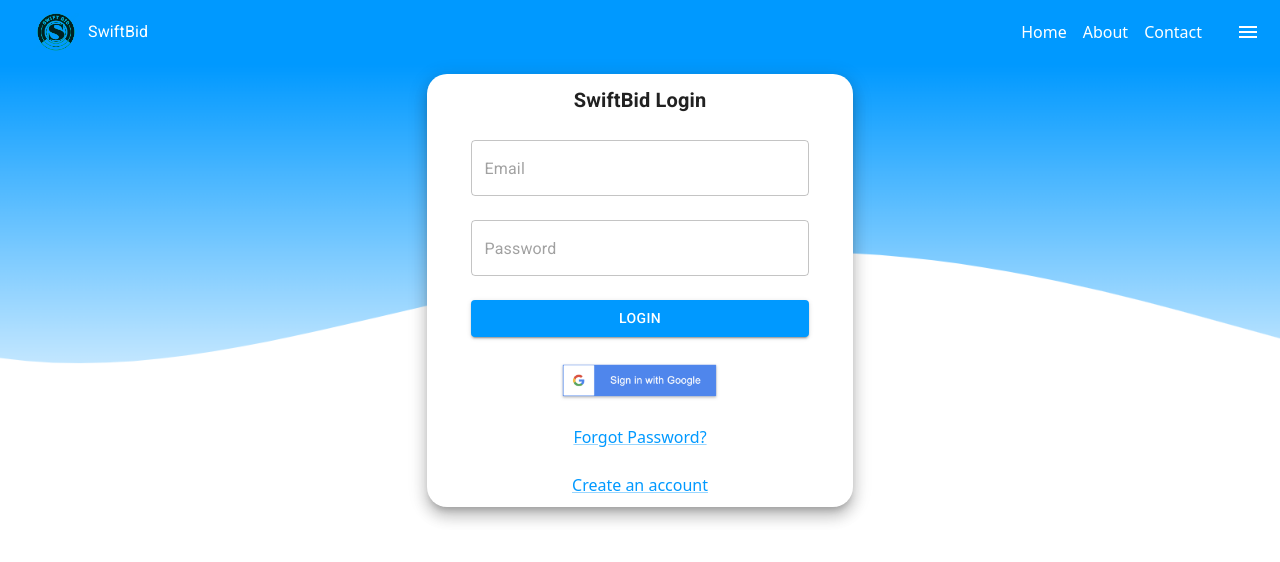
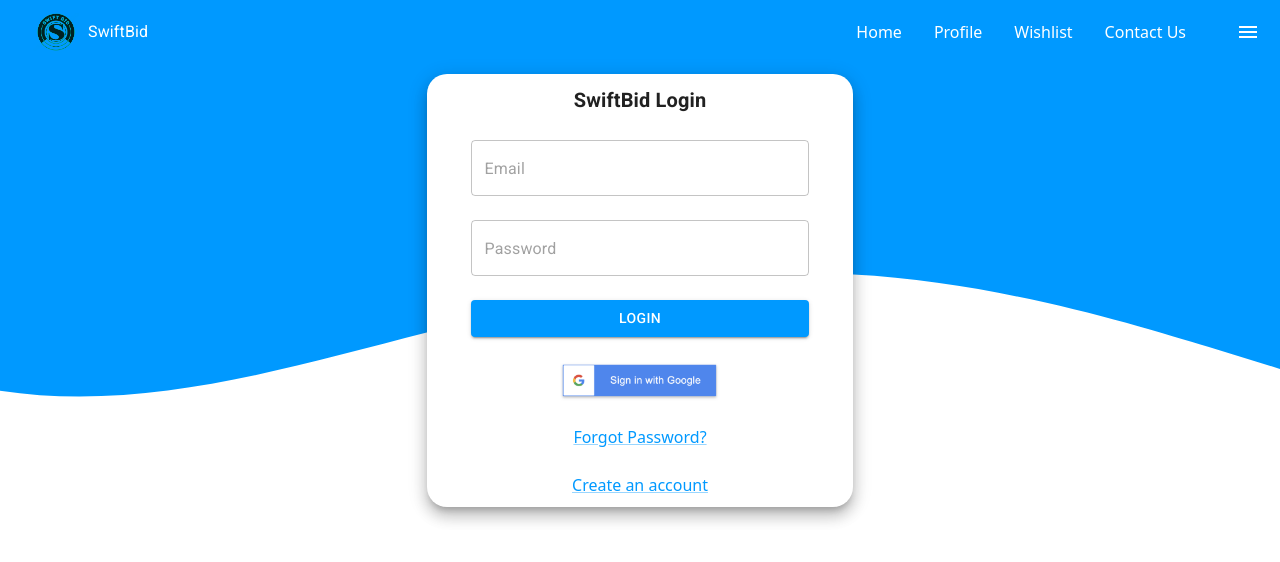
Before and after one commit to CapestoneGroup1/SwiftBidClient, a React (Create React App) app: page /login in a window 1280 px wide. Shown: the top 562 px of the page. Built offline with nearby package versions, Linux system fonts and the light colour scheme.

Commit message:
Contact us Page

```diff
--- a/public/index.html
+++ b/public/index.html
@@ -17,8 +17,8 @@
   <link rel="manifest" href="%PUBLIC_URL%/manifest.json" />
   <link rel="preconnect" href="https://fonts.googleapis.com" />
   <link rel="preconnect" href="https://fonts.gstatic.com" crossorigin />
-  <link rel="stylesheet" href="https://fonts.googleapis.com/css2?family=Roboto:wght@300;400;500;700&display=swap" />
-  <link rel="stylesheet" href="https://fonts.googleapis.com/icon?family=Material+Icons" />
+  <!-- <link rel="stylesheet" href="https://fonts.googleapis.com/css2?family=Roboto:wght@300;400;500;700&display=swap" /> -->
+  <!-- <link rel="stylesheet" href="https://fonts.googleapis.com/icon?family=Material+Icons" /> -->
   <!--
       Notice the use of %PUBLIC_URL% in the tags above.
       It will be replaced with the URL of the `public` folder during the build.
@@ -44,6 +44,22 @@
       To begin the development, run `npm start` or `yarn start`.
       To create a production bundle, use `npm run build` or `yarn build`.
     -->
+    <script>
+      window.addEventListener('load', function() {
+        // Create a link element for each stylesheet
+        var stylesheets = [
+          'https://fonts.googleapis.com/css2?family=Roboto:wght@300;400;500;700&display=swap',
+          'https://fonts.googleapis.com/icon?family=Material+Icons',
+        ];
+
+        stylesheets.forEach(function(href) {
+          var link = document.createElement('link');
+          link.rel = 'stylesheet';
+          link.href = href;
+          document.head.appendChild(link);
+        });
+      });
+    </script>
 </body>
 
 </html>
--- a/src/api/admin.ts
+++ b/src/api/admin.ts
@@ -20,6 +20,14 @@
 type ApproveRejectProduct = {
   id: string;
   rejectReason?: string;
+};
+
+type Query = {
+  _id?: string
+  name: string;
+  email: string;
+  message: string
+  date?: string
 };
 
 type BidEndProducts = {
@@ -61,7 +69,7 @@
     } else if (hasError) {
       error(errorMessage?.error || "Failed to Take Action");
     }
-  }, [data]);
+  }, [data, hasError]);
 
   return { data, error, hasError, isLoading, postData };
 };
@@ -83,7 +91,7 @@
     } else if (hasError) {
       error(errorMessage?.error || "Failed to Take Action");
     }
-  }, [data]);
+  }, [data, hasError]);
 
   return { data, error, hasError, isLoading, postData };
 };
@@ -123,3 +131,33 @@
   );
   return { data, error, hasError, isLoading, refetch };
 };
+
+export const useGetQueries = () => {
+  const { data, error, hasError, isLoading, refetch } = useFetch<Query[]>(
+    env.api.query
+  );
+  return { data, error, hasError, isLoading, refetch };
+};
+
+
+export const useSaveQuery = (successCallback: Function) => {
+  const {
+    data,
+    error: errorMessage,
+    hasError,
+    isLoading,
+    postData,
+  } = useCustomMutation<Query, Query>(env.api.query);
+  const { success, error } = useCustomNotifications();
+
+  useEffect(() => {
+    if (data) {
+      success("Details Sent Successfully");
+      successCallback();
+    } else if (hasError) {
+      error(errorMessage?.error || "Failed to Submit Details");
+    }
+  }, [data, hasError]);
+
+  return { data, error, hasError, isLoading, postData };
+};
--- a/src/components/Navigation.tsx
+++ b/src/components/Navigation.tsx
@@ -140,6 +140,13 @@
                 <ListItemText primary={"WINNERS"} />
               </ListItemButton>
             </ListItem>
+            <ListItem disablePadding>
+              <ListItemButton
+                onClick={() => navigate(env.routes.queries)}
+              >
+                <ListItemText primary={"QUERIES"} />
+              </ListItemButton>
+            </ListItem>
           </>
         )}
 
--- a/src/components/common/BackgroundWrapper.tsx
+++ b/src/components/common/BackgroundWrapper.tsx
@@ -13,15 +13,41 @@
         position: "relative",
       }}
     >
+      {isSmallScreen ? (
         <img
           alt="Wave background"
           src={wave}
           style={{
             width: "100%",
-          height: isSmallScreen ? "80vh" : "50vh"
+            height: isSmallScreen ? "80vh" : "50vh",
             // maxHeight: isSmallScreen ? "80vh" : "50vh", // Set maximum height based on screen size
           }}
         />
+      ) : (
+        <svg
+          xmlnsXlink="http://www.w3.org/1999/xlink"
+          id="wave"
+          style={{
+            transform: "rotate(180deg)",
+            width: "100%",
+          }}
+          viewBox="0 0 1440 490"
+          version="1.1"
+          xmlns="http://www.w3.org/2000/svg"
+        >
+          <defs>
+            <linearGradient id="sw-gradient-0" x1="0" x2="0" y1="1" y2="0">
+              <stop stopColor="rgba(0, 153, 255, 1)" offset="80%" />
+              <stop stopColor="rgba(255, 255, 255, 1)" offset="85%" />{" "}
+            </linearGradient>
+          </defs>
+          <path
+            style={{ transform: "translate(0, 0px)", opacity: 1 }}
+            fill="url(#sw-gradient-0)"
+            d="M0,147L80,171.5C160,196,320,245,480,253.2C640,261,800,229,960,187.8C1120,147,1280,98,1440,122.5C1600,147,1760,245,1920,245C2080,245,2240,147,2400,138.8C2560,131,2720,212,2880,220.5C3040,229,3200,163,3360,130.7C3520,98,3680,98,3840,147C4000,196,4160,294,4320,343C4480,392,4640,392,4800,367.5C4960,343,5120,294,5280,261.3C5440,229,5600,212,5760,228.7C5920,245,6080,294,6240,318.5C6400,343,6560,343,6720,318.5C6880,294,7040,245,7200,228.7C7360,212,7520,229,7680,269.5C7840,310,8000,376,8160,383.8C8320,392,8480,343,8640,285.8C8800,229,8960,163,9120,114.3C9280,65,9440,33,9600,81.7C9760,131,9920,261,10080,285.8C10240,310,10400,229,10560,163.3C10720,98,10880,49,11040,24.5C11200,0,11360,0,11440,0L11520,0L11520,490L11440,490C11360,490,11200,490,11040,490C10880,490,10720,490,10560,490C10400,490,10240,490,10080,490C9920,490,9760,490,9600,490C9440,490,9280,490,9120,490C8960,490,8800,490,8640,490C8480,490,8320,490,8160,490C8000,490,7840,490,7680,490C7520,490,7360,490,7200,490C7040,490,6880,490,6720,490C6560,490,6400,490,6240,490C6080,490,5920,490,5760,490C5600,490,5440,490,5280,490C5120,490,4960,490,4800,490C4640,490,4480,490,4320,490C4160,490,4000,490,3840,490C3680,490,3520,490,3360,490C3200,490,3040,490,2880,490C2720,490,2560,490,2400,490C2240,490,2080,490,1920,490C1760,490,1600,490,1440,490C1280,490,1120,490,960,490C800,490,640,490,480,490C320,490,160,490,80,490L0,490Z"
+          />
+        </svg>
+      )}
       <div
         style={{
           position: "absolute",
--- a/src/components/common/PageDescription.tsx
+++ b/src/components/common/PageDescription.tsx
@@ -1,4 +1,4 @@
-import { Grid, Hidden, Typography } from "@mui/material";
+import { Grid, Hidden, Paper, Typography } from "@mui/material";
 import React from "react";
 import useMediaQuery from "@mui/material/useMediaQuery";
 import { useTheme } from "@mui/material/styles";
@@ -22,7 +22,10 @@
         >
           <Typography
             variant="h6"
-            style={{ color: "white", fontSize: isSmallScreen ? '1rem' : "2.25rem" }}
+            style={{
+              color: "white",
+              fontSize: isSmallScreen ? "1rem" : "2.25rem",
+            }}
           >
             {props.title}
           </Typography>
--- a/src/components/common/TopNavBar.tsx
+++ b/src/components/common/TopNavBar.tsx
@@ -1,12 +1,15 @@
 import React from "react";
+import { useAppContext } from "../AppWrapper";
+import { env } from "../../utils/env";
 
 const navItem = {
   color: "white",
-  marginRight: "1rem",
+  marginRight: "2rem",
   textDecoration: "none",
 };
 
 export default function TopNavBar() {
+  const { user } = useAppContext();
   return (
     <nav
       style={{
@@ -18,11 +21,18 @@
       <a href="/" style={navItem}>
         Home
       </a>
-      <a href="aboutus" style={navItem}>
-        About
-      </a>
+      {user && (
+        <>
+          <a href={env.routes.userprofile} style={navItem}>
+            Profile
+          </a>
+          <a href={env.routes.wishlist} style={navItem}>
+            Wishlist
+          </a>
+        </>
+      )}
       <a href="contact" style={navItem}>
-        Contact
+        Contact Us
       </a>
     </nav>
   );
--- /dev/null
+++ b/src/pages/Admin/Queries.tsx
@@ -0,0 +1,39 @@
+import React from "react";
+import { useGetQueries } from "../../api/admin";
+import BackgroundWrapper from "../../components/common/BackgroundWrapper";
+import PageDescription from "../../components/common/PageDescription";
+import { DataGrid } from "@mui/x-data-grid";
+import { Grid, Paper } from "@mui/material";
+
+export default function Queries() {
+  const { data } = useGetQueries();
+
+  const columns = [
+    { field: "name", headerName: "Name", width: 150 },
+    { field: "email", headerName: "Email", width: 300 },
+    { field: "message", headerName: "Message", flex: 1},
+  ];
+
+  return (
+    <>
+      <BackgroundWrapper>
+        <PageDescription title="User Queries" />
+        <br />
+        <Grid container justifyContent="center" width={"90vw"} margin="auto">
+          <Grid item xs={10} sm={10}>
+            <Paper>
+              <DataGrid
+                style={{ width: "100%" }}
+                getRowId={(obj) => obj._id!}
+                rows={data || []}
+                columns={columns}
+                pagination
+                sortingOrder={["asc", "desc"]}
+              />
+            </Paper>
+          </Grid>
+        </Grid>
+      </BackgroundWrapper>
+    </>
+  );
+}
--- a/src/pages/routes/AppRoutes.tsx
+++ b/src/pages/routes/AppRoutes.tsx
@@ -24,6 +24,7 @@
 import PaymentCards from "../userProfile/PaymentCards";
 import Winners from "../Admin/Winners";
 import ContactUs from "../Home/ContactUs";
+import Queries from "../Admin/Queries";
 
 export default function AppRoutes() {
   return (
@@ -84,6 +85,10 @@
           element={<RoleBasedAccess element={<Winners />} />}
         />
         <Route
+          path={env.routes.queries}
+          element={<RoleBasedAccess element={<Queries />} />}
+        />
+        <Route
           path={env.routes.userprofile}
           element={<ShowIfLoggedIn element={<UserProfile />} />}
         />
--- a/src/utils/env.ts
+++ b/src/utils/env.ts
@@ -8,6 +8,7 @@
     admin: "admin/",
     decalrewinners: "/decalrewinners",
     winners: "/winners",
+    queries: "/queries",
     home: "/",
     addproduct: "/addproduct",
     categories: "/categories",
@@ -30,6 +31,7 @@
     winners: "/admin/winners",
     approveproduct: "/admin/product/approveproduct",
     rejectproduct: "/admin/product/rejectproduct",
+    query: "/admin/support",
     categories: "/category",
     addcategory: "/category/add",
     editcategory: "/category/edit",
```
Also changed, not shown: src/pages/Home/ContactUs.tsx (+75 -14 lines), public/logo192.png (deleted), public/logo512.png (deleted). Lines whose indentation alone changed are shown as unchanged.
